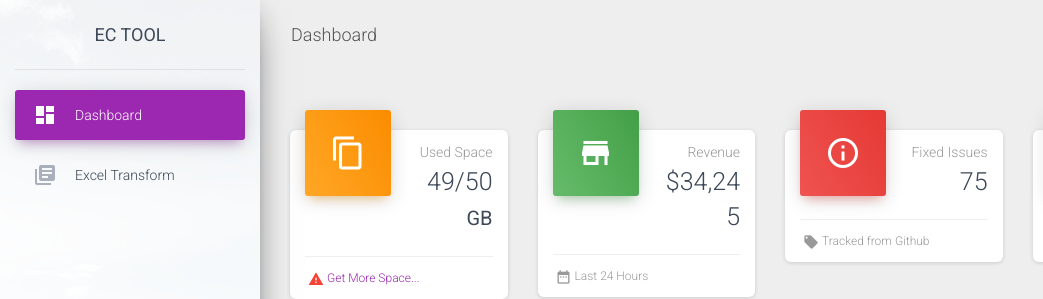
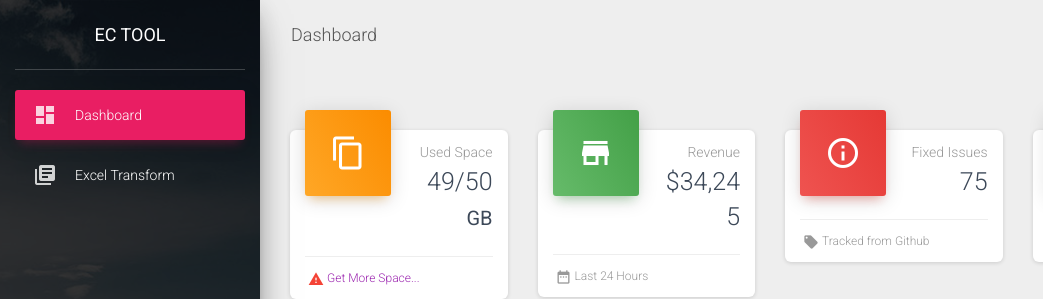
Before and after one commit to lanlove/vue-excel-transform, a plain HTML site: page index.html in a window 1280 px wide. Shown: the top 299 px of the page, 0-1043 px from the left. Drawn offline with nearby package versions, Linux system fonts and the light colour scheme.

Commit message:
modify css

```diff
--- a/index.html
+++ b/index.html
@@ -11,7 +11,7 @@
 </head>
 <body>
 	<div class="wrapper ">
-		<div class="sidebar" data-color="purple" data-background-color="white" data-image="assets/img/sidebar-1.jpg">
+		<div class="sidebar" data-color="rose" data-background-color="black" data-image="assets/img/sidebar-1.jpg">
 			<div class="logo">
 				<span class="simple-text logo-normal">
 					EC Tool
@@ -145,8 +145,6 @@
 	<script src="https://unpkg.com/pikaz-excel-js" type="text/javascript"></script>
   	<!-- Include a polyfill for ES6 Promises (optional) for IE11, UC Browser and Android browser support SweetAlert -->
   	<script src="https://cdnjs.cloudflare.com/ajax/libs/core-js/2.4.1/core.js" type="text/javascript"></script>
-  	<!-- Chartist JS -->
-  	<script src="assets/js/plugins/chartist.min.js"></script>
 	<!-- Control Center for Material Dashboard: parallax effects, scripts for the example pages etc -->
   	<script src="assets/js/core/material-dashboard.min.js?v=2.1.2" type="text/javascript"></script>
   	<script src="assets/js/default.js"></script>
```
